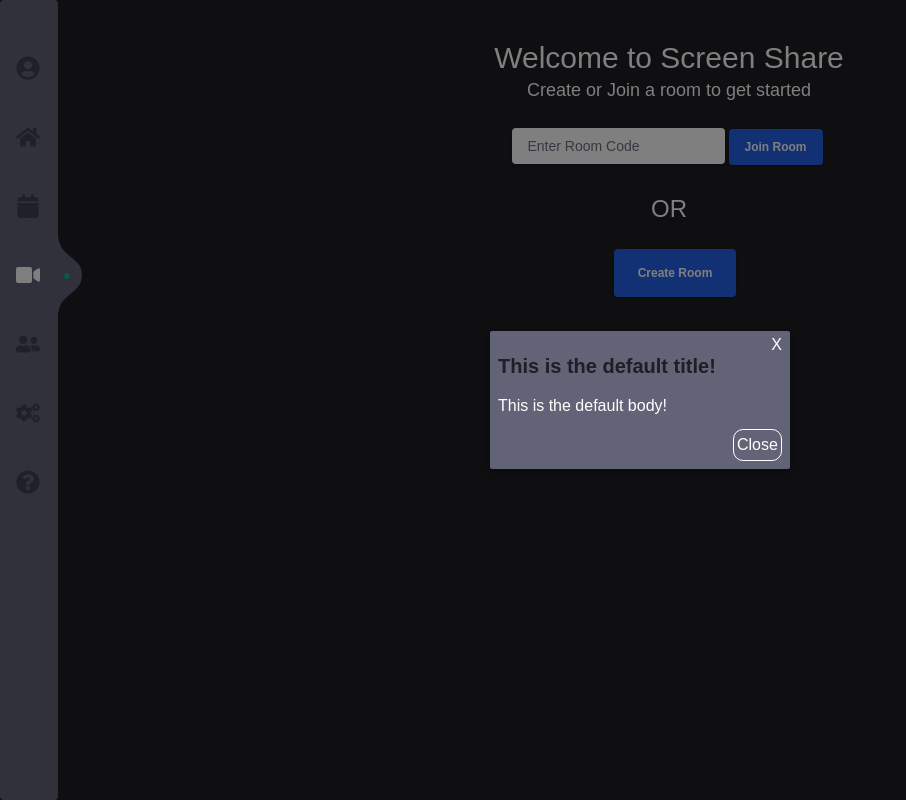
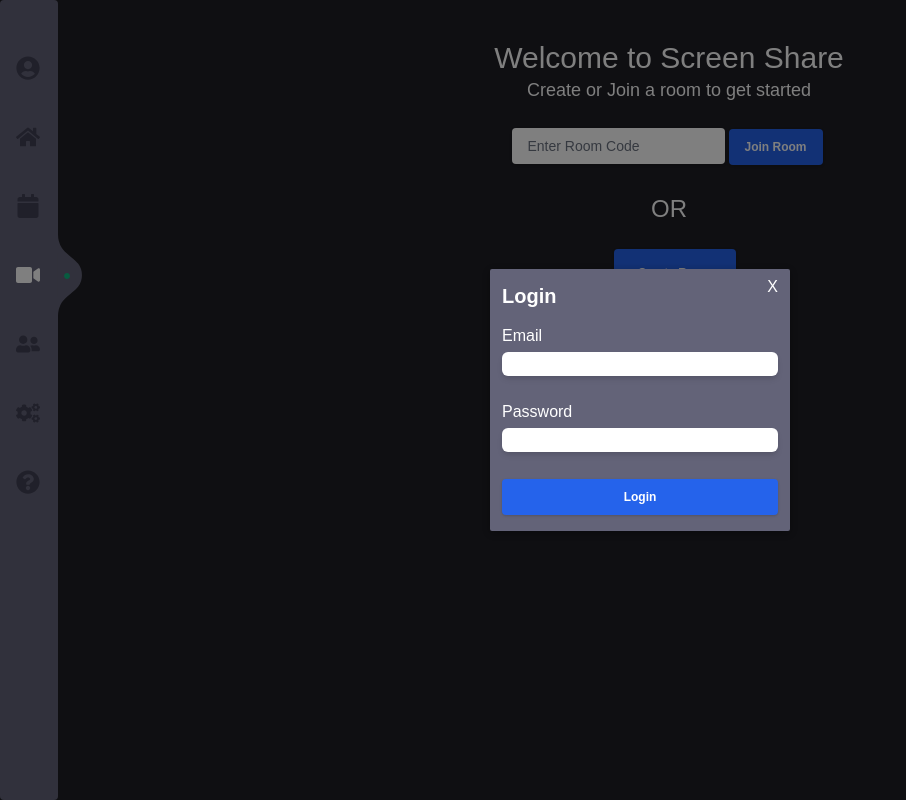
Before and after one commit to verticelabs-dev/screenshare, a Vue app in the folder app/: page /join in a window 1280 px wide. Both pictures are taken after a click on the icon 28 px from the left and 68 px from the top of the page. Shown: the whole page, without its empty margins (0-906 px from the left). Built offline with nearby package versions, Linux system fonts and the light colour scheme; no server answers.

Commit message:
✨ Start of login modal

```diff
--- a/app/src/assets/scss/modal.scss
+++ b/app/src/assets/scss/modal.scss
@@ -1,6 +1,6 @@
 .modal-mask {
   position: fixed;
-  z-index: 9998;
+  z-index: 9997;
   top: 0;
   left: 0;
   width: 100%;
@@ -12,8 +12,8 @@
 
 .close-btn {
   position: absolute;
-  right: 8px;
-  top: 2px;
+  right: 12px;
+  top: 6px;
 }
 
 .modal-wrapper {
@@ -26,16 +26,16 @@
 }
 .modal-container {
   margin: 0px auto;
-  padding: 20px 8px 8px;
+  padding: 12px;
   min-height: 35px;
   background-color: #636378;
   border-radius: 2px;
   box-shadow: 0 2px 8px rgba(0, 0, 0, 0.33);
   transition: all 0.2s ease;
   position: relative;
+  z-index: 9998;
 
   .modal-header {
-    color: #1e1e24;
     font-weight: 700;
     font-size: 1.25em;
     padding-bottom: 0.5em;
@@ -48,13 +48,6 @@
 
   .modal-footer {
     padding-top: 0.5em;
-    text-align: end;
-
-    button {
-      border: solid #fff 1px;
-      padding: 0.2em;
-      border-radius: 10px;
-    }
   }
 }
 
--- a/app/src/components/Sidebar.vue
+++ b/app/src/components/Sidebar.vue
@@ -47,7 +47,39 @@
         <MeetingAgenda />
       </div>
     </div>
-    <Modal v-if="showUser" v-on:close="showUser = false" />
+    <Modal v-if="showUser" v-on:close="showUser = false">
+      <template v-slot:header> Login </template>
+      <template v-slot:body>
+        <div>
+          <label for="email" class="block font-medium">Email</label>
+          <input
+            type="text"
+            name="email"
+            id="email"
+            autocomplete="email"
+            class="mt-1 block w-full shadow-md rounded-md text-gray-700"
+          />
+
+          <br />
+
+          <label for="password" class="block font-medium">Password</label>
+          <input
+            type="password"
+            name="password"
+            id="password"
+            class="mt-1 block w-full shadow-md rounded-md text-gray-700"
+          />
+        </div>
+      </template>
+      <template v-slot:footer>
+        <button
+          class="mt-4 btn btn-sm w-full btn-primary"
+          @click="showUser = false"
+        >
+          Login
+        </button>
+      </template>
+    </Modal>
   </div>
 </template>
 
--- a/app/src/components/modal.vue
+++ b/app/src/components/modal.vue
@@ -2,7 +2,7 @@
   <transition name="modal">
     <div class="modal-mask" v-on:click="$emit('close')">
       <div class="modal-wrapper">
-        <div :class="`modal-container ${getModalSizeClass}`">
+        <div :class="`modal-container ${getModalSizeClass}`" v-on:click.stop>
           <button type="button" class="close-btn" @click="$emit('close')">
             X
           </button>
@@ -15,10 +15,12 @@
             <slot name="body"> This is the default body! </slot>
           </section>
 
-          <footer class="modal-footer" slot="footer">
-            <button type="button" class="btn" @click="$emit('close')">
-              Close
-            </button>
+          <footer class="modal-footer">
+            <slot name="footer">
+              <button class="btn btn-sm btn-primary" @click="$emit('close')">
+                Close
+              </button>
+            </slot>
           </footer>
         </div>
       </div>
```
